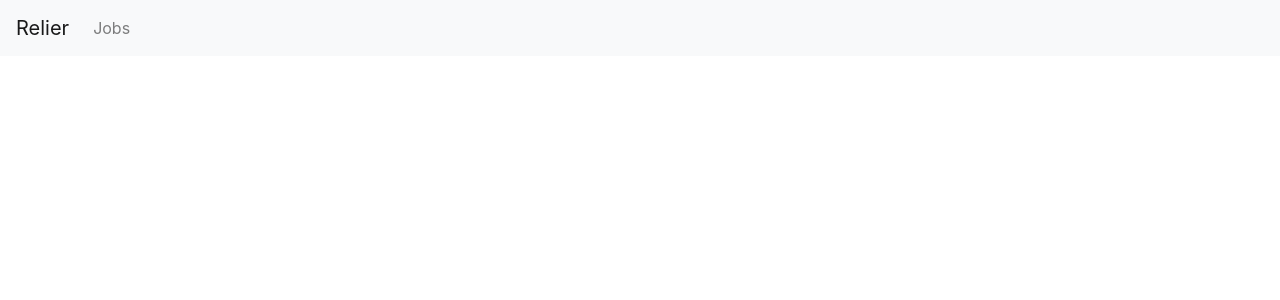
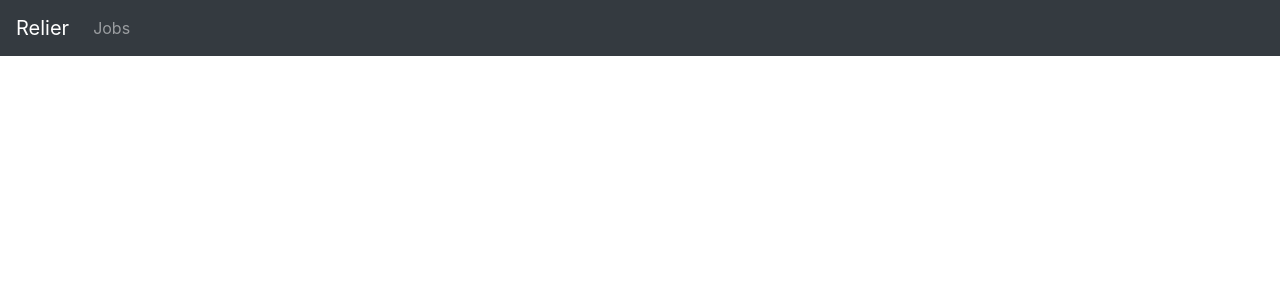
Before and after one commit to snganyone/React-Job-Board, a React (Create React App) app in the folder react-job-board/: page / in a window 1280 px wide. Shown: the top 300 px of the page. Built offline with nearby package versions, Linux system fonts and the light colour scheme.

Commit message:
Landing Page

```diff
--- a/react-job-board/src/containers/HomeContainer.js
+++ b/react-job-board/src/containers/HomeContainer.js
@@ -6,7 +6,7 @@ class HomeContainer extends Component{
     render(){
         return(
             <div>
-                <Navbar bg="light">
+                <Navbar bg="dark" variant="dark">
                     <Navbar.Brand href="/">Relier</Navbar.Brand>
                     <Navbar.Toggle aria-controls="basic-navbar-nav" />
                     <Navbar.Collapse id="basic-navbar-nav">
```
Also changed, not shown: 1 other file (tests, documents, lock files or other folders).
